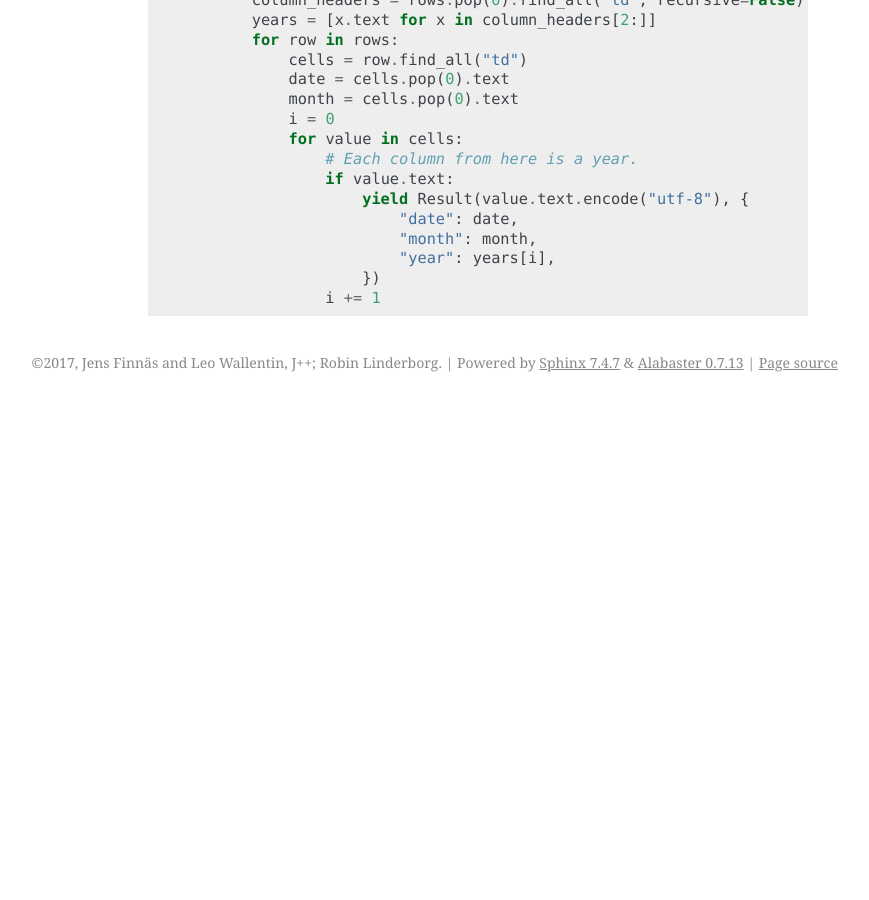
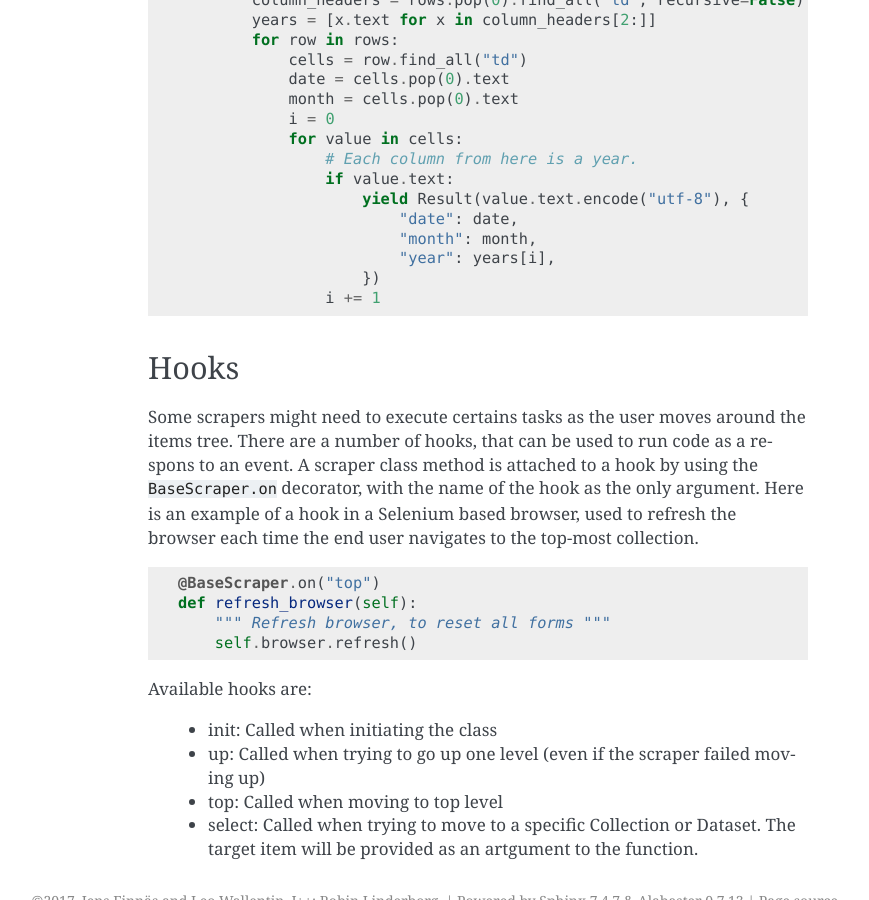
Before and after one commit to jplusplus/statscraper, a Sphinx documentation site: the page built from docs/developing_scrapers.rst, in a window 1280 px wide and 900 px high, scrolled down 1603 px. Shown: the whole window, without its empty margins (272-1141 px from the left). Built offline with Sphinx 7.4.7, drawn with Linux system fonts in a browser that asks for light colours; before the commit the page ends 2005 px from its top, so only the background shows below that.

Commit message:
document hooks

```diff
--- a/docs/developing_scrapers.rst
+++ b/docs/developing_scrapers.rst
@@ -12,7 +12,7 @@ The scraper can navigate though an hierarchy of collections and datasets. Collec
                        ┗━ Dataset
 
   ╰─────────────────────────┬───────────────────────╯
-                       items
+                              items
 
 
 Scrapers are built by extending the BaseScraper class, or a subclass of it. Every scraper must override the methods :code:`_fetch_itemslist` and :code:`_fetch_data`:
@@ -90,3 +90,22 @@ Below if the full code for the CranesScraper scraper used in the chapter `Using
                             "year": years[i],
                         })
                     i += 1
+
+-----
+Hooks
+-----
+Some scrapers might need to execute certains tasks as the user moves around the items tree. There are a number of hooks, that can be used to run code as a respons to an event. A scraper class method is attached to a hook by using the :code:`BaseScraper.on` decorator, with the name of the hook as the only argument. Here is an example of a hook in a Selenium based browser, used to refresh the browser each time the end user navigates to the top-most collection.
+
+.. code:: python
+
+    @BaseScraper.on("top")
+    def refresh_browser(self):
+        """ Refresh browser, to reset all forms """
+        self.browser.refresh()
+
+Available hooks are:
+
+ * init: Called when initiating the class
+ * up: Called when trying to go up one level (even if the scraper failed moving up)
+ * top: Called when moving to top level
+ * select: Called when trying to move to a specific Collection or Dataset. The target item will be provided as an artgument to the function.
```
